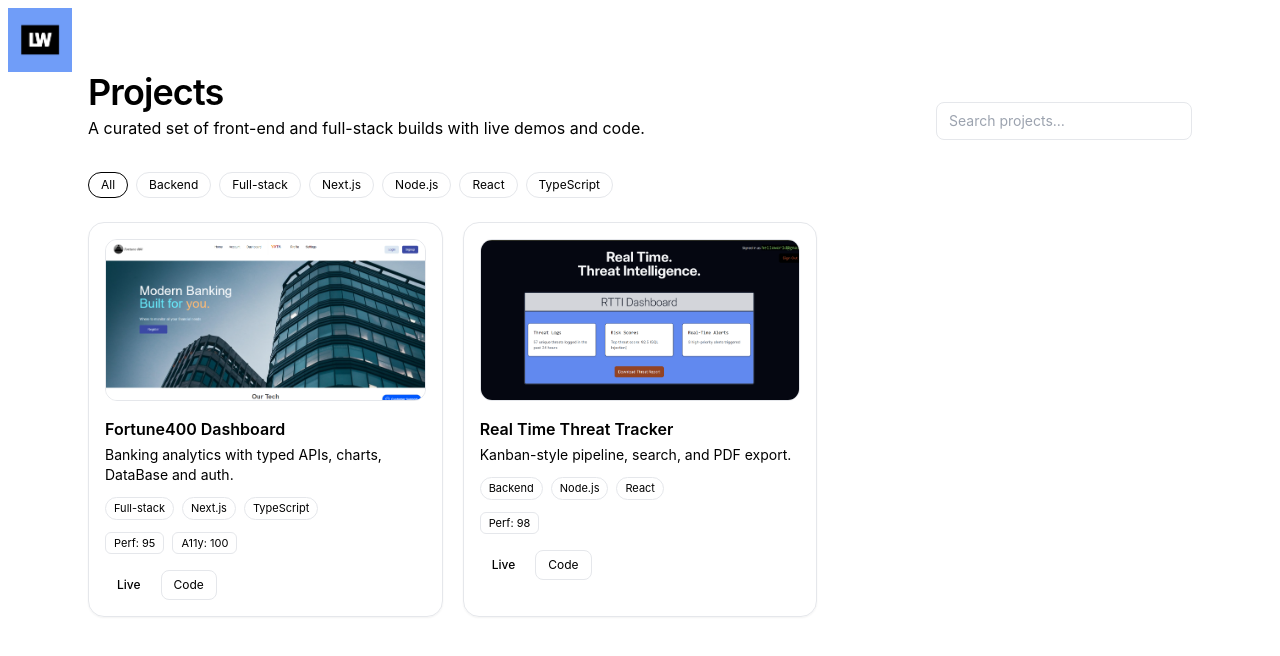
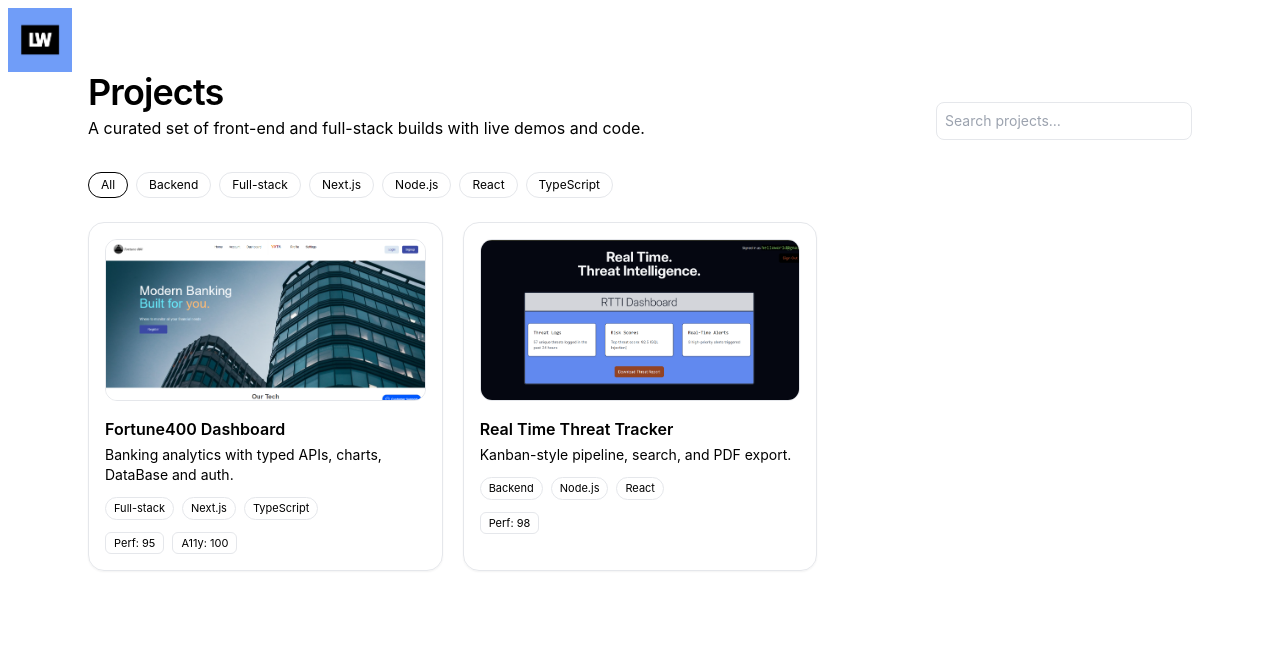
Before and after one commit to LorrellW/portfolio, a Next.js app in the folder portfolio/: page /projects in a window 1280 px wide. Shown: the top 656 px of the page. Built offline with nearby package versions, Linux system fonts and the light colour scheme.

Commit message:
Comment out project card action links and adjust input padding
Commented out the section containing 'Live' and 'Code' links in the ProjectCard

```diff
--- a/portfolio/src/app/projects/page.tsx
+++ b/portfolio/src/app/projects/page.tsx
@@ -106,7 +106,7 @@ function ProjectCard({ p }: { p: Project }) {
                 {p.metrics?.perf && <Metric label="Perf" value={p.metrics.perf} />}
                 {p.metrics?.a11y && <Metric label="A11y" value={p.metrics.a11y} />}
             </div>
-
+{/*
             <div className="mt-4 flex gap-2">
                 {p.live && (
                     <a
@@ -127,10 +127,10 @@ function ProjectCard({ p }: { p: Project }) {
                     >
                         Code
                     </a>
-                )}
+                )} */}
                 {/* Optional: link to a case-study page */}
                 {/* <Link href="/projects/fortune400" className="text-xs underline underline-offset-4">Case Study</Link> */}
-            </div>
+            {/* </div> */}
         </article>
     );
 }
@@ -177,7 +177,7 @@ export default function ProjectsPage() {
                         value={query}
                         onChange={(e) => setQuery(e.target.value)}
                         placeholder="Search projects…"
-                        className="w-64 rounded-lg border border-foreground/20 bg-background/60 px-3 py-2 text-sm outline-none focus:ring-2 focus:ring-foreground/30"
+                        className="w-64 rounded-lg border border-foreground/20 bg-background/60 px-2 py-2 text-sm outline-none focus:ring-2 focus:ring-foreground/30"
                     />
                 </div>
             </header>
```
